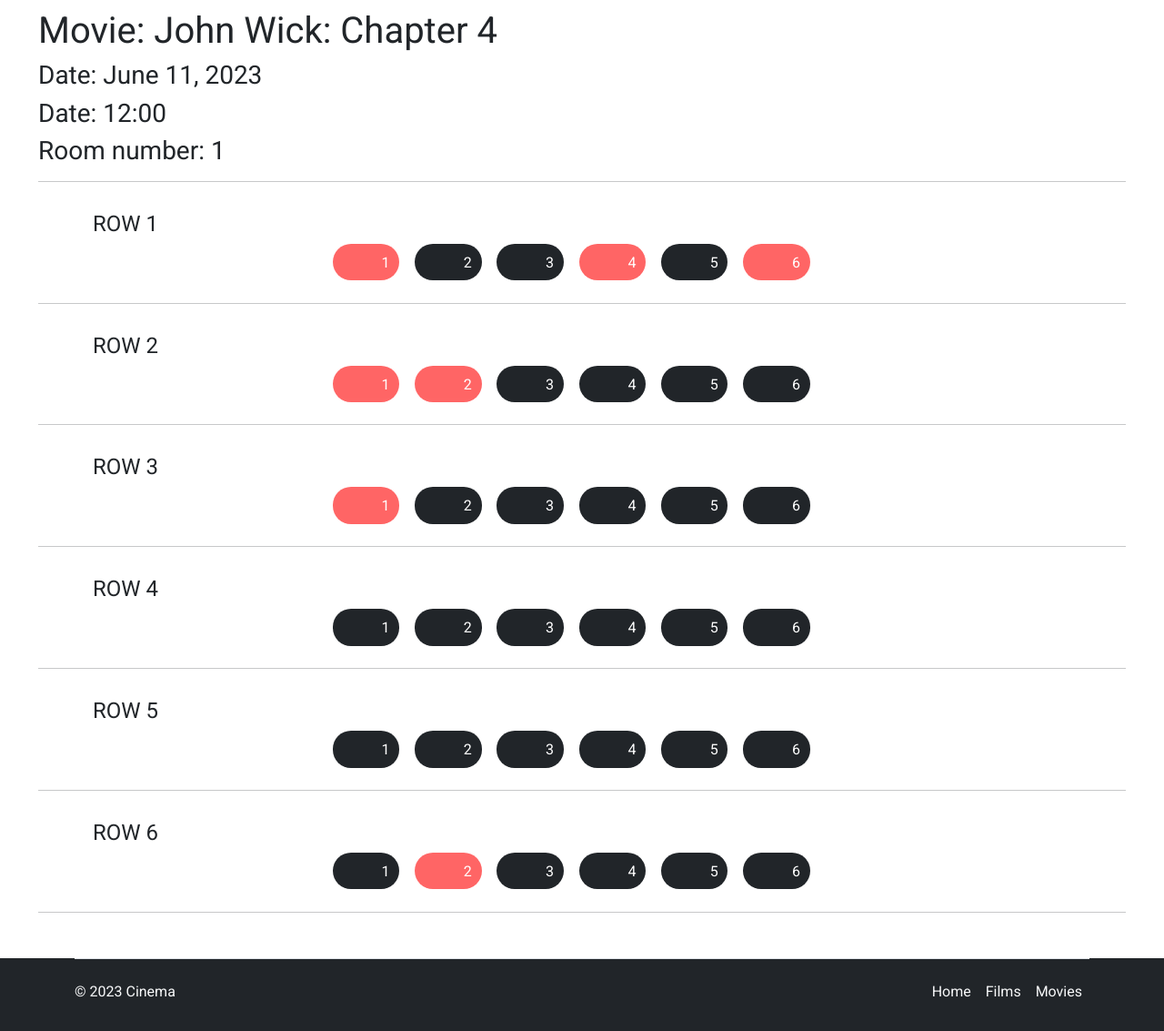
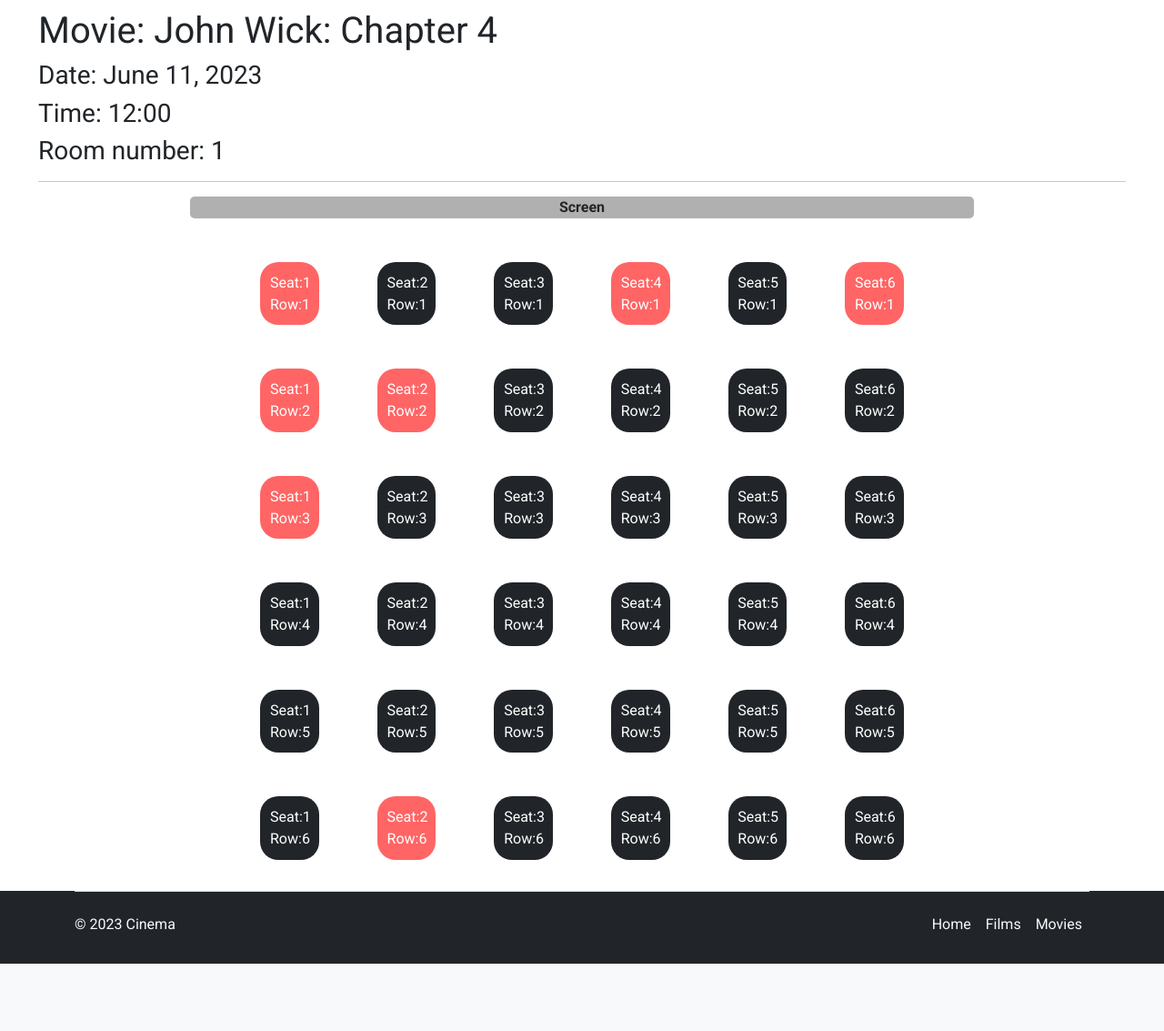
Before and after one commit to RadekKusiak71/CinemaX, a Django app: page /movies/5/ in a window 1280 px wide. Shown: the part 72-1205 px from the top of the page at 91% size. After the commit the page ends 1131 px from the top, so only its background shows below. Run offline with Django 4.2, Linux system fonts and the light colour scheme; data comes from the database, SQL or seed files in the repository.

Commit message:
Visual changes

```diff
--- a/main/static/main/css/style.css
+++ b/main/static/main/css/style.css
@@ -24,7 +24,6 @@ body{
 }
 
 
-/* HOME PAGE CSS */
 /* HOME PAGE CSS */
 .home-container {
   width: 100%;
@@ -68,7 +67,8 @@ body{
 }
 
 .lower-container-home {
-  width: 100%;
+  width: 80%;
+  margin: auto;
   min-height: 50vh;
   height: fit-content;
   display: flex;
@@ -248,7 +248,6 @@ body{
     padding: 15px;
     height: 5%;
 }
-/* ADMIN MOVIE PAGE */
 
 /* ADMIN MOVIE PAGE */
 .movie-admin-panel {
@@ -466,15 +465,25 @@ body{
 
 
   /* SEAT RESERVATION */
+  .cinema_screen{
+    width: 72%;
+    height: fit-content;
+    margin: auto;
+    background-color: rgb(176, 176, 176);
+    text-align: center;
+    font-weight: bold;
+    border-radius: 5px;
+  }
+
   .row {
-    display: inline-block;
-    justify-content: space-evenly;
+    display: flex;
+    justify-content:center;
     align-items: center;
     text-align: center;
     width: 90%;
     height: fit-content;
     margin: auto;
-    margin: 1rem 3rem;
+    margin-top: 3rem;
   }
   .row h4{
     margin-bottom: 1rem;
@@ -482,15 +491,16 @@ body{
   }
   .row a {
     padding: 1%;
-    padding-left: 5%;
     background-color: #212529;
-    margin-left: 0.4rem;
-    margin-right: 0.4rem;
     text-decoration:none;
     color: white;
     text-align: center;
     border-radius: 20px;
     display: inline;
+    width: 6%;
+    height: 2%;
+    margin-left: 2rem;
+    margin-right: 2rem;
   }
 
   .cinema-room {
@@ -509,6 +519,7 @@ body{
   display: flex;
   justify-content: center;
   height: 100vh;
+  height: fit-content;
 }
 
 .ticket-item {
@@ -543,8 +554,15 @@ body{
   justify-content: center;
   align-items: center;
 }
+.ticket-actions form{
+  width: 90%;
+  margin: auto;
+  height: 100%;
+  display: flex;
+  justify-content: center;
+}
 
-.ticket-actions a {
+.ticket-actions button {
   display: inline-block;
   width: 50%;
   margin-top: 1rem;
@@ -557,15 +575,15 @@ body{
   text-decoration: none;
 }
 
-.ticket-actions a.btn-success {
+.ticket-actions button.btn-success {
   background-color: #28a745;
 }
 
-.ticket-actions a.btn-danger {
+.ticket-actions button.btn-danger {
   background-color: #dc3545;
 }
 
-.ticket-actions a:hover {
+.ticket-actions button:hover {
   opacity: 0.8;
 }
 
--- a/main/templates/main/movie_seat_reservation.html
+++ b/main/templates/main/movie_seat_reservation.html
@@ -5,36 +5,20 @@
 <div class="cinema-room">
     <h1>Movie: {{movie.title}}</h1>
     <h3>Date: {{movie.date}}</h3>
-    <h3>Date: {{ movie.time|time:"H:i" }}</h3>
+    <h3>Time: {{ movie.time|time:"H:i" }}</h3>
     <h3>Room number: {{movie.room.number}}</h3>
     <hr>
-    <!-- WIADOMOSC JEZELI KRZESEŁKO JEST JUZ ZAJĘTE -->
+    <div class="cinema_screen"><p>Screen</p></div>
     {% for row in room %}
     <div class="row">
-            <h4>ROW {{forloop.counter}}</h4>
       {% for seat in row %}
         {% if seat == 0 %}
-                    <a href="" class="seat disabled_seat">{{ forloop.counter}}</a>
+          <a href="" class="seat disabled_seat">Seat:{{ forloop.counter}} Row:{{forloop.parentloop.counter}}</a>
         {% else %}
-                    <a href="{% url 'reservation_page' movie_id=movie.id seat_num=forloop.counter row_num=forloop.parentloop.counter%}" class="seat">{{ forloop.counter}}</a>
+          <a href="{% url 'reservation_page' movie_id=movie.id seat_num=forloop.counter row_num=forloop.parentloop.counter%}" class="seat">Seat:{{ forloop.counter}} Row:{{forloop.parentloop.counter}}</a>
         {%endif%}
       {% endfor %}
     </div>
-        <hr>
     {%endfor%}
-
-
-    {% comment %} <!-- WYŚWIETLANIE KRZESEŁEK  -->
-    {% for row_number in range %}
-        <div class="row">
-            <h4>ROW {{ row_number }}</h4>
-            {% for seat in range %}
-                <a href="" class="seat">{{seat}}</a>
-            {% endfor %}
-        </div>
-        <hr>
-    {% endfor %} {% endcomment %}
-
-
   </div>
   {% endblock %}
```
Lines whose indentation alone changed are shown as unchanged.
